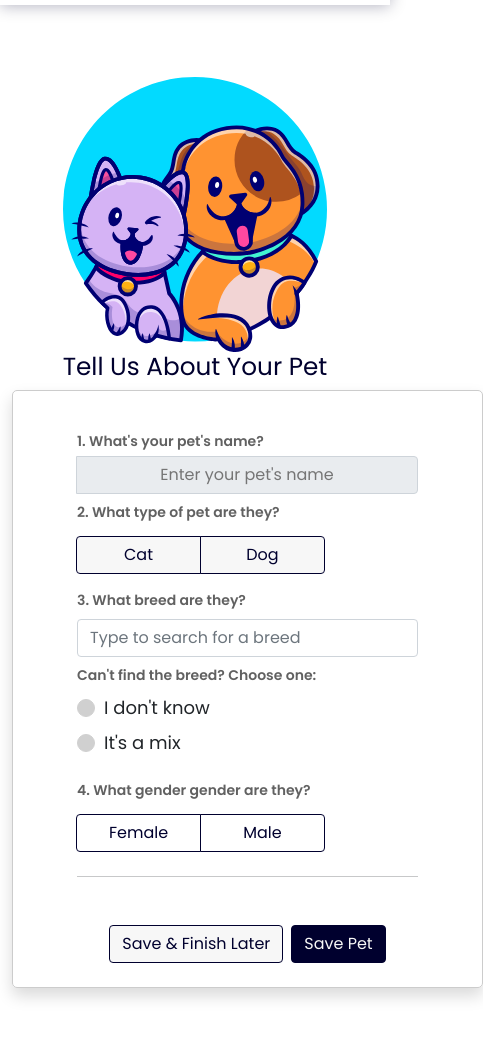
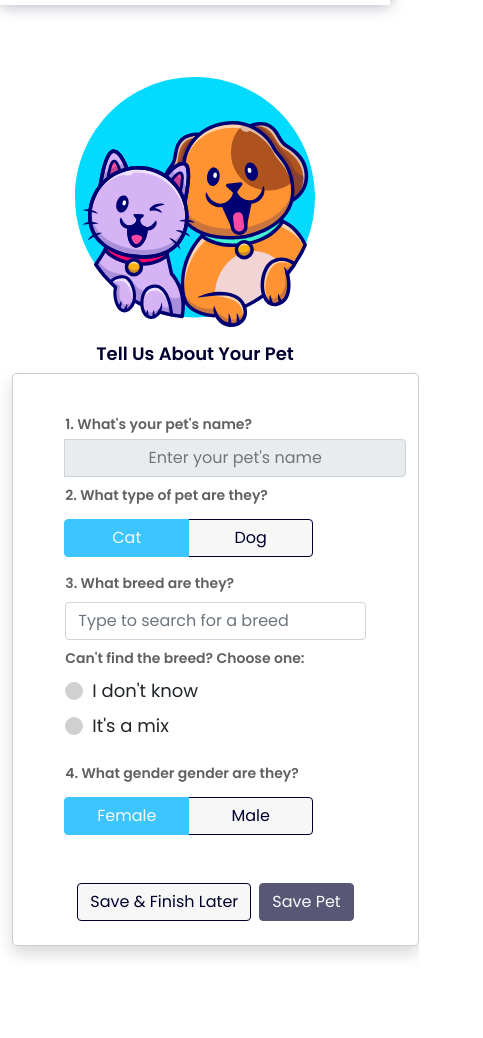
Before and after one commit to LindseyGunderson/pet-registry-form, a plain HTML site: page index.html in a window 390 px wide. Shown: the part 60-1098 px from the top of the page, 483 px wide, since content can reach past the window. After the commit the page ends 1070 px from the top, so only its background shows below. Drawn offline with nearby package versions, Linux system fonts and the light colour scheme.

Commit message:
Cleaning up css and script files
removing console logs and css classes that are not used.

```diff
--- a/css/styles.css
+++ b/css/styles.css
@@ -204,8 +204,6 @@ select {
     margin: 4rem auto;
     width: 100%;
     max-width: 80em;
-
-
 }
 
 
@@ -214,6 +212,7 @@ select {
     margin: 0.5rem 0;
 
 }
+
 
 .registry-form form div p {
 
@@ -233,8 +232,8 @@ select {
 form {
 
     padding: 2rem 4rem;
-    width: inherit;
-    /* max-width: 25em; */
+    width: 100%;
+    max-width: 25em;
 
 }
 
@@ -250,12 +249,15 @@ form {
 .registry-banner img {
 
     max-height: 400px;
+    margin-bottom: 1rem;
 
 }
 
 .registry-banner h2 {
 
     color: hsl(var(--clr-primary-dark-blue));
+    font-size: var(--fs-500);
+    font-weight: 600;
 }
 
 
@@ -277,14 +279,14 @@ form {
 
 .pet-type-input:checked + .pet-type-input-label {
 
-    color: #fff;
+    color: hsl(var(--clr-primary-white));
     background: hsl(var(--clr-accent-blue));
     border-color: hsl(var(--clr-accent-blue));
 }
 
 .pet-type-input:hover + .pet-type-input-label{
 
-    color: #fff;
+    color: hsl(var(--clr-primary-white));
     background: hsl(var(--clr-accent-blue));
     border-color: hsl(var(--clr-accent-blue));
 }
@@ -326,24 +328,57 @@ form {
 
 
     color: hsl(var(--clr-primary-dark-blue));
-    background: #fff;
+    background: hsl(var(--clr-primary-white));
     border-color: hsl(var(--clr-primary-dark-blue));
 }
 
 .gender-input:checked + .gender-input-label {
 
-    color: #fff;
+    color: hsl(var(--clr-primary-white));
     background: hsl(var(--clr-accent-blue));
     border-color: hsl(var(--clr-accent-blue));
 }
 
 .gender-input:hover + .gender-input-label{
 
-    color: #fff;
+    color: hsl(var(--clr-primary-white));
     background: hsl(var(--clr-accent-blue));
     border-color: hsl(var(--clr-accent-blue));
 }
 
 
 /* media queries */
-/*  540px */
+@media screen and (max-width: 768px){
+
+    .main-container {
+
+        max-width: auto;
+
+    }
+
+    .registry-banner {
+
+        width: 100%;
+
+    }
+
+    form {
+
+        padding: 2rem 2rem;
+        width: 90%;
+        margin: auto;
+    }
+
+    .registry-banner h2 {
+
+        font-size: var(--fs-400);
+    }
+
+    .registry-banner img {
+
+        max-height: 250px;
+    }
+
+
+
+}
--- a/index.html
+++ b/index.html
@@ -52,25 +52,25 @@
 
     <!-- Main container for all elements -->
     <main
-      class="container-fluid d-flex flex-row justify-content-evenly align-items-center flex-wrap w-100 main-container"
+      class="container-fluid d-flex flex-row justify-content-evenly align-items-center flex-wrap main-container"
     >
       <!-- banner image for form -->
       <div
-        class="d-flex flex-column justify-content-center align-items-end m-2 registry-banner"
+        class="d-flex flex-column justify-content-center align-items-center m-2 registry-banner"
       >
         <img class="img-fluid" src="images/pets_banner.svg" />
         <h2>Tell Us About Your Pet</h2>
       </div>
 
       <!-- form container-->
-      <div class="registry-form shadow">
+      <div class="d-flex flex-column justify-content-center align-items-center registry-form shadow">
         <!-- form for user inputs -->
-        <form class="form-inline" role="form" action="">
+        <form role="form" action="#" method="post">
           <!-- pet name input -->
-          <div class="flex-column input-group">
+          <div class="input-group">
             <p>1. What's your pet's name?</p>
             <input
-              class="input-group-text"
+              class="input-group-text required"
               type="text"
               placeholder="Enter your pet's name"
             />
@@ -90,6 +90,7 @@
                 class="btn-check pet-type-input"
                 name="typeInputBtn"
                 id="catType"
+                checked
               />
               <label class="btn pet-type-input-label" for="catType">
                 Cat
@@ -111,7 +112,7 @@
             <div class="search-wrapper">
               <!-- user input field -->
               <input
-                class="form-control"
+                class="form-control required"
                 list="breedOptions"
                 id="searchInput"
                 placeholder="Type to search for a breed"
@@ -168,7 +169,7 @@
             <!-- textbox for breed input -->
             <div class="input-group">
               <input
-                class="input-group-text mixed-breed-input"
+                class="input-group-text mixed-breed-input required"
                 type="text"
                 name="mixed breed"
                 placeholder="Ex. poodle, retriever"
@@ -191,6 +192,7 @@
                 class="btn-check gender-input"
                 name="genderInputbtn"
                 id="genderFemale"
+                checked
               />
               <label class="btn gender-input-label" for="genderFemale">
                 Female
@@ -207,14 +209,14 @@
               >
             </div>
           </div>
-          <hr>
+          <!-- <hr> -->
         </form>
 
         <div
           class="d-flex flex-wrap justify-content-center align-items-center gap-2 mb-4"
         >
           <button class="btn action-btn-outline">Save & Finish Later</button>
-          <button class="btn action-btn-filled">Save Pet</button>
+          <button class="btn action-btn-filled" disabled>Save Pet</button>
         </div>
       </div>
     </main>
--- a/js/script.js
+++ b/js/script.js
@@ -81,8 +81,6 @@ searchInput.addEventListener("keyup", () => {
       }
     }
 
-    console.log(userResults);
-
     // Show the results
     showResults(userResults);
   });
@@ -90,9 +88,7 @@ searchInput.addEventListener("keyup", () => {
   function showResults(results) {
     if (!results.length) {
       // searchResults.classList.remove('show');
-      console.log(results);
-      console.log("no results");
-      return (searchResults.innerHTML = `<option value="Can't Find it?">`);
+
     }
 
     // take the breed list results
```
Also changed, not shown: 1 other file.
